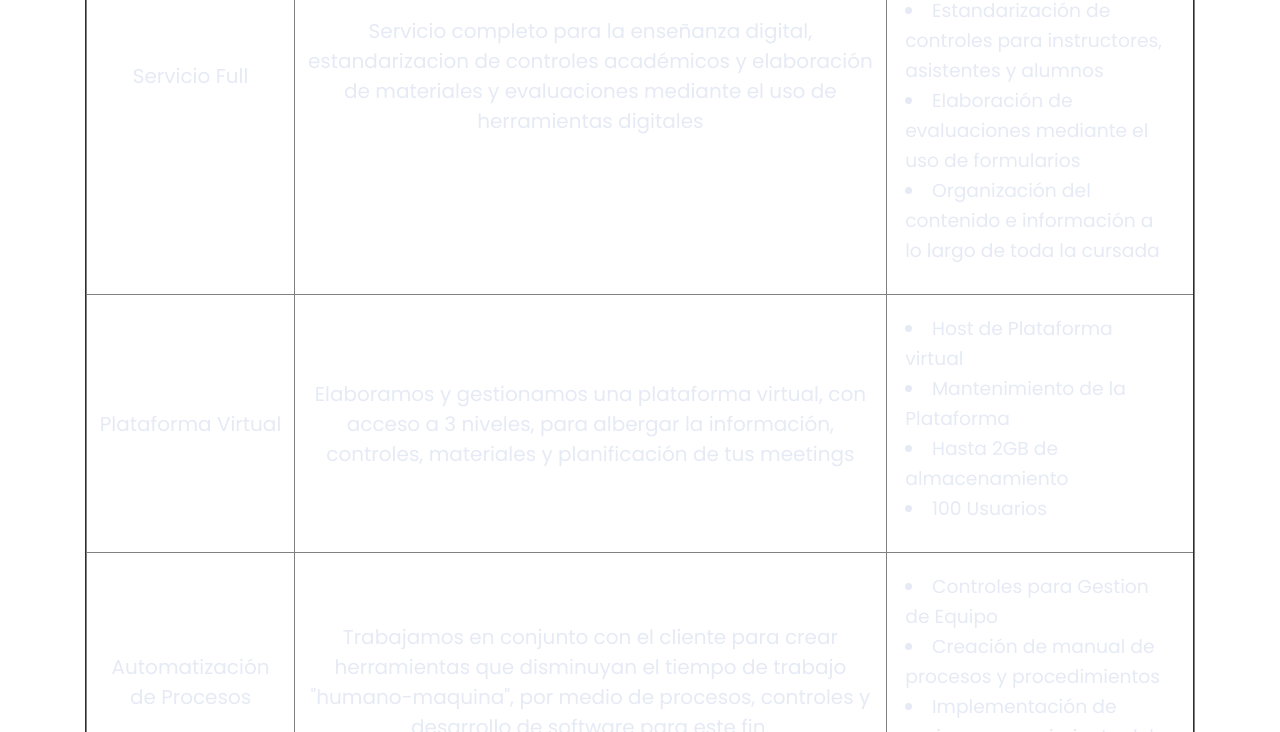
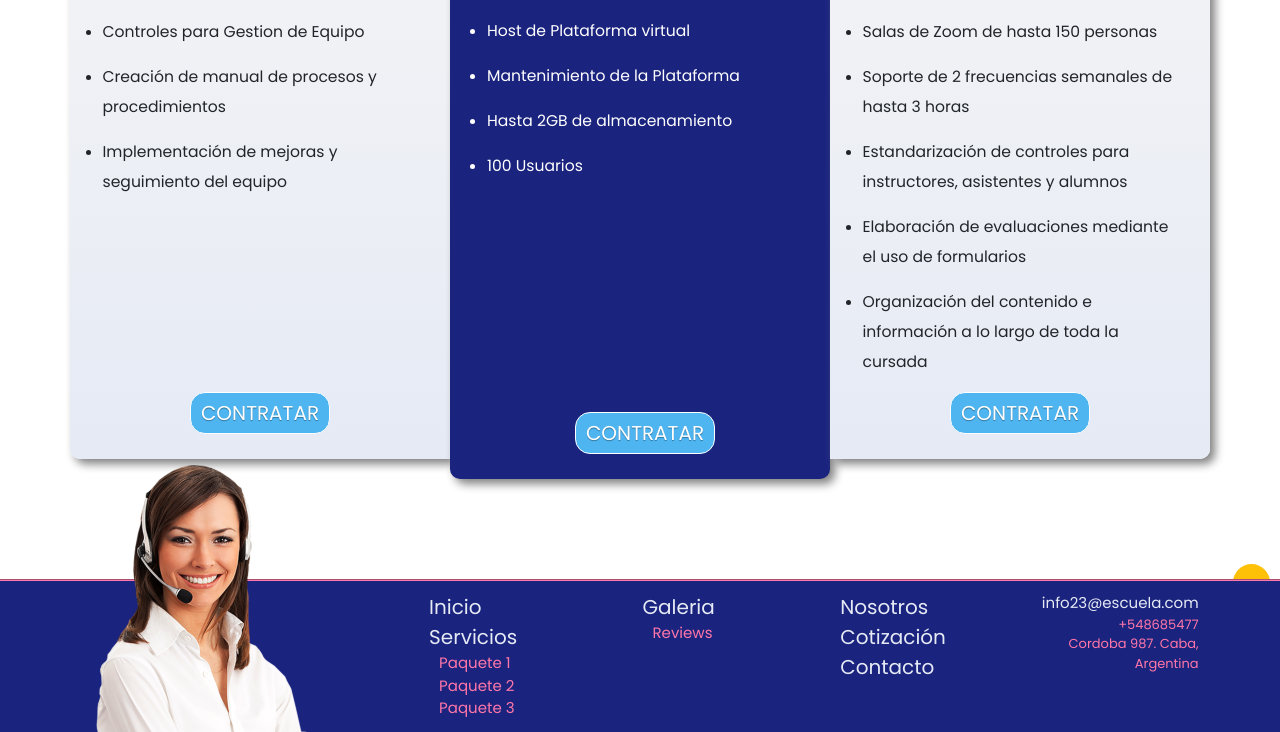
Before and after one commit to Romanize/CLASE-16, a plain HTML site: page services.html in a window 1280 px wide. Shown: the part 283-1015 px from the top of the page. Drawn offline with nearby package versions, Linux system fonts and the light colour scheme; grey boxes are pictures that could not be loaded.

Commit message:
Cambios en Servicios

```diff
--- a/css/styles.css
+++ b/css/styles.css
@@ -227,7 +227,6 @@ nav li a:active{
     transition: all 0.2s;
     background-color: #4eb5f1;
     color: #ffff;
-
 }
 
 .main-index button:hover{
@@ -380,32 +379,92 @@ nav li a:active{
 
 /* Services */
 
-.main-services{
+.plan:first-child {
+    border-top-left-radius: 10px;
+    border-top-right-radius: 10px;
+}
+
+.plan:last-child {
+    border-bottom-left-radius: 10px;
+    border-bottom-right-radius: 10px;
+}
+
+.plan {
+    background: linear-gradient(to top, #e5eaf5, whitesmoke);
+    box-shadow: 5px 5px 10px gray;
+}
+
+.plan-info {
+    text-align: left;
+    list-style-type: inside;
+    font-size: 4rem;
+    padding: 5%;
+    line-height: 3rem;
+    margin-bottom: 50px;
+}
+
+.plan-info li {
+    margin: 15px 0
+}
+
+.popular {
+    color:white;
+    background: #1A237E;
+}
+
+.precio {
+    font-size: 5rem;
+    text-align: center;
     margin-top: 30px;
 }
 
-.services {
-    color:  #e5eaf5;
+.precio span{
+    font-size: 2rem
 }
 
-.services td, th{
-    font-size: 2rem;
-    text-align: center;
-    padding: 10px;
+.popular .precio {
+    color:#ffc107
 }
 
-.services ul {
-    text-align: left;
-    list-style-position: inside;
-    font-size: 3rem;
-    padding: 3%;
-    line-height: 3rem;
+.popular span {
+    color: white;
 }
 
-.services th{
-    font-size: 2rem;
-    background-color: #e5eaf5;
+.popular .precio div {
+    color: white;
+}
+
+.precio div{
+    font-size: 3rem;
+}
+
+.contratar {
+    text-align: center;
+    position: absolute;
+    bottom: 25px;
+    width: 100%;
+    margin-left: -15px;
+}
+
+.contratar button {
+        font-size: 2rem;
+        border: solid 1px;
+        border-radius: 15px;
+        padding: 5px 10px;
+        text-shadow: 0 0.04em 0.04em rgba(0,0,0,0.35);
+        text-align: center;
+        transition: all 0.2s;
+        background-color: #4eb5f1;
+        color: #ffff;
+}
+
+.contratar button:hover{
+    background-color:#ff77a9;
     color: black;
+}
+
+.main-services{
+    margin-top: 60px;
 }
 
 /* About Us */
@@ -422,6 +481,10 @@ nav li a:active{
 .zona1 h1 {
     font-size: 4em; }
 
+.zona1 img {
+    width: 90%;
+    margin: 10px; }
+
 .zona1 p {
     font-size: 1.5rem;
     text-align: left; }
@@ -433,13 +496,8 @@ nav li a:active{
     background: linear-gradient(to top, #e5eaf5, whitesmoke);
     border-radius: 30px;
     padding: 10px;
-    box-shadow: 5px 5px 10px gray; }
-
-.zona2 h2 {
-    font-size: 4em; }
-
-.zona2 h3 {
-    font-size: 3em; }
+    box-shadow: 5px 5px 10px gray;
+}
 
 .zona2 p, .zona3 p {
     font-size: 1.5rem;
@@ -623,6 +681,25 @@ font-size: 15px;
 /* Medianos o mas, cambia el grid*/
 @media (min-width: 768px) {
 
+    .plan:first-child {
+        border-top-left-radius: 10px;
+        border-bottom-left-radius: 10px;
+        border-top-right-radius: 0px;
+    }
+
+    .plan:last-child {
+        border-top-right-radius: 10px;
+        border-bottom-right-radius: 10px;
+        border-bottom-left-radius: 0px;
+    }
+
+    .popular {
+        margin-top: -20px;
+        margin-bottom:-20px;
+        padding: 20px;
+        border-radius: 10px;
+    }
+
     .main-index h1{
         font-size: 5rem;
     }
--- a/services.html
+++ b/services.html
@@ -48,8 +48,70 @@
     </header>
 
     <!-- TABLA DE PAQUETES -->
-    <main class="main-services container">
-        <table class="services backgroundBlue" border="2" cellpadding="10" cellspacing="8">
+    <main class="container  main-services">
+        <div class="row planes">
+            <div class="col-12 col-md-4 plan">
+                <div class="precio">
+                    <span class="dolar">$</span>
+                    2500
+                    <span class="por-mes">/mes</span>
+                    <div>Plan Automatización</div>
+                </div>
+                <div class="plan-info">
+                    <ul>
+                        <li>Controles para Gestion de Equipo</li>
+                        <li>Creación de manual de procesos y procedimientos</li>
+                        <li>Implementación de mejoras y seguimiento del equipo</li>
+                    </ul>
+                </div>
+                <div class="contratar">
+                    <button>CONTRATAR</button>
+                </div>
+            </div>
+            <div class="col-12 col-md-4 plan popular">
+                <div class="precio">
+                    <span class="dolar">$</span>
+                    5000
+                    <span class="por-mes">/mes</span>
+                    <div>Plan Virtual</div>
+                </div>
+                <div class="plan-info">
+                    <ul>
+                        <li>Host de Plataforma virtual</li>
+                        <li>Mantenimiento de la Plataforma</li>
+                        <li>Hasta 2GB de almacenamiento</li>
+                        <li>100 Usuarios</li>
+                    </ul>
+                </div>
+                <div class="contratar">
+                    <button>CONTRATAR</button>
+                </div>
+            </div>
+            <div class="col-12 col-md-4 plan">
+                <div class="precio">
+                    <span class="dolar">$</span>
+                    2500
+                    <span class="por-mes">/mes</span>
+                    <div>Plan Full</div>
+                </div>
+                <div class="plan-info">
+                    <ul>
+                        <li>Salas de Zoom de hasta 150 personas</li>
+                        <li>Soporte de 2 frecuencias semanales de hasta 3 horas</li>
+                        <li>Estandarización de controles para instructores, asistentes y alumnos</li>
+                        <li>Elaboración de evaluaciones mediante el uso de formularios</li>
+                        <li>Organización del contenido e información a lo largo de toda la cursada</li>
+                    </ul>
+                </div>
+                <div class="contratar">
+                    <button>CONTRATAR</button>
+                </div>
+            </div>
+        </div>
+    </main>
+
+    <!-- <main class="main-services container">
+        <table class="services background-blue" border="2" cellpadding="10" cellspacing="8">
             <tr>
                 <th>Nombre</th>
                 <th>Descripción</th>
@@ -92,7 +154,7 @@
                 </td>
             </tr>
         </table>
-    </main>
+    </main> -->
 
     <!-- FOOTER -->
     <footer>
```
Also changed, not shown: index.html (+6 -6 lines).
